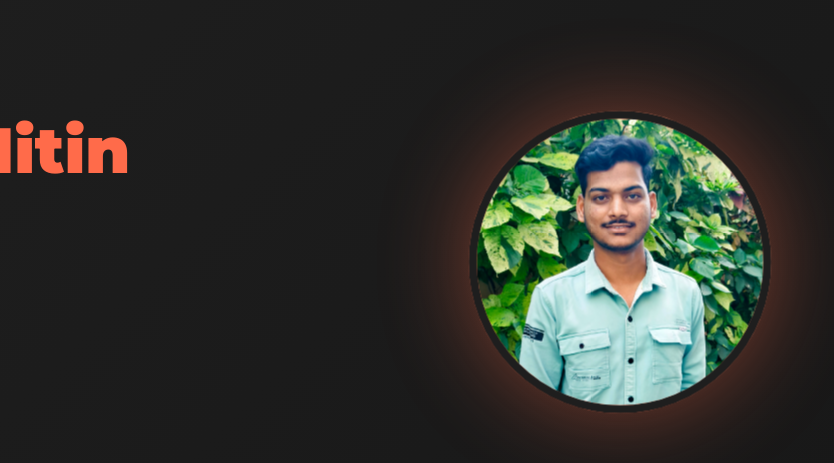
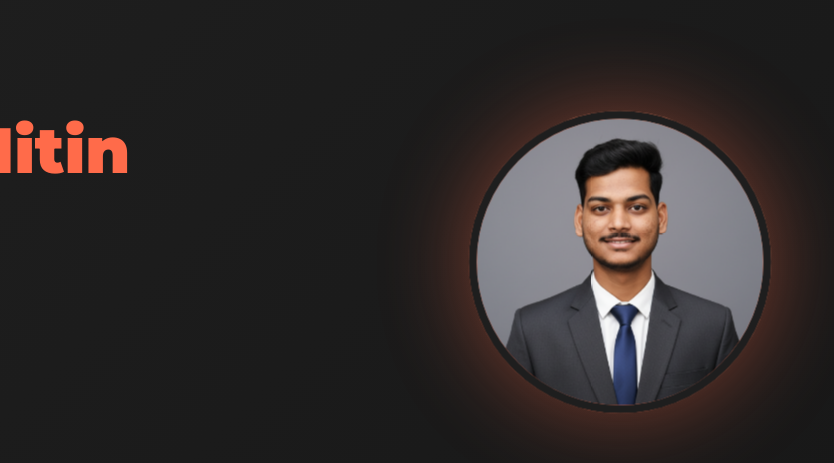
Before and after one commit to devnitinshinde/My-Portfolio, a plain HTML site: page index.html in a window 1280 px wide. Shown: the part 150-613 px from the top of the page, 446-1280 px from the left. Drawn offline with nearby package versions, Linux system fonts and the light colour scheme.

Commit message:
Updated landing page by Nitin

```diff
--- a/index.html
+++ b/index.html
@@ -49,7 +49,7 @@
       </div>
       <div class="hero-image">
         <div class="circle-bg">
-          <img src="assets/photo cropped.jpg" alt="Nitin Shinde" class="profile-pic">
+          <img src="assets/Photo.jpg" alt="Nitin Shinde" class="profile-pic">
         </div>
       </div>
     </div>
```
Also changed, not shown: assets/Photo.jpg (added).
